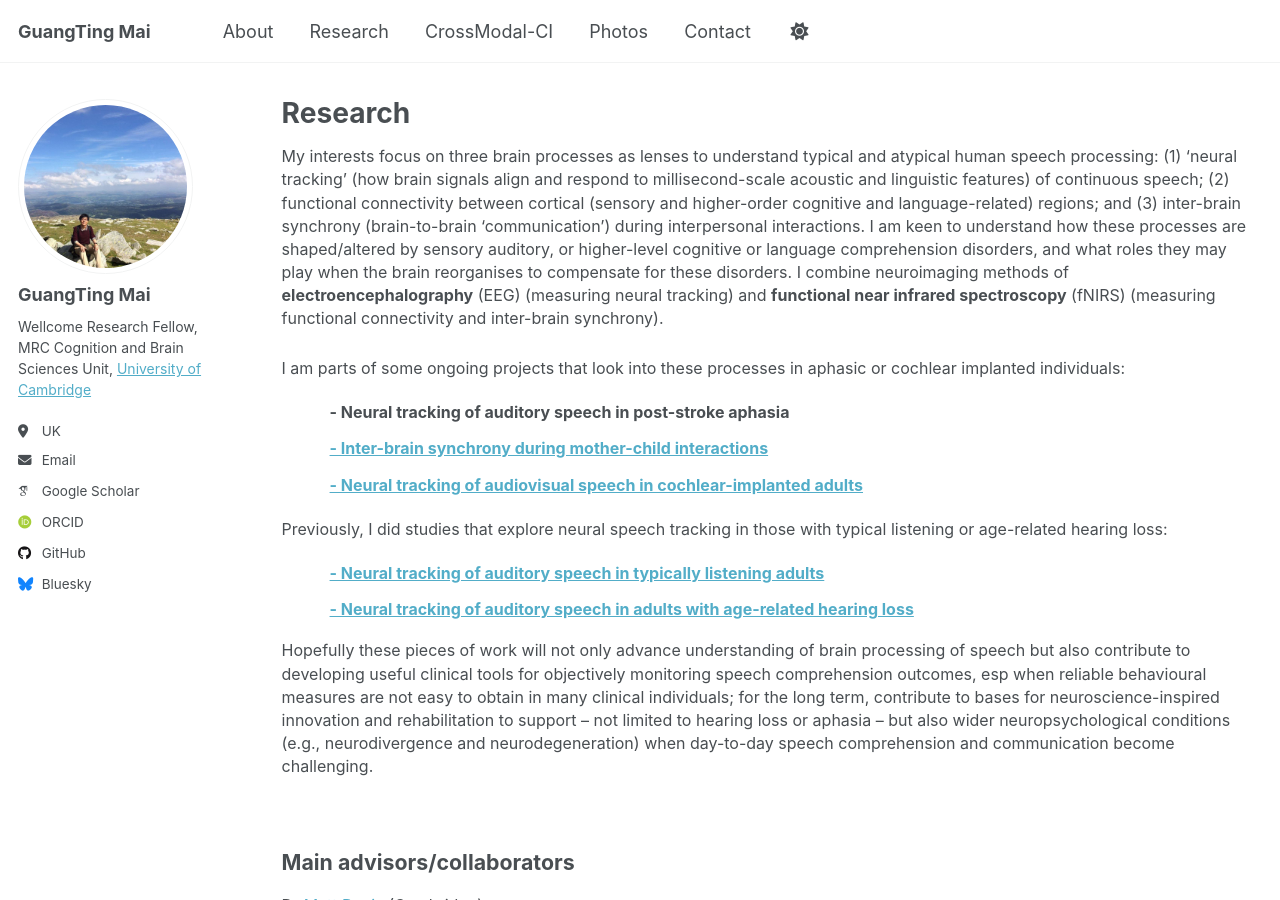
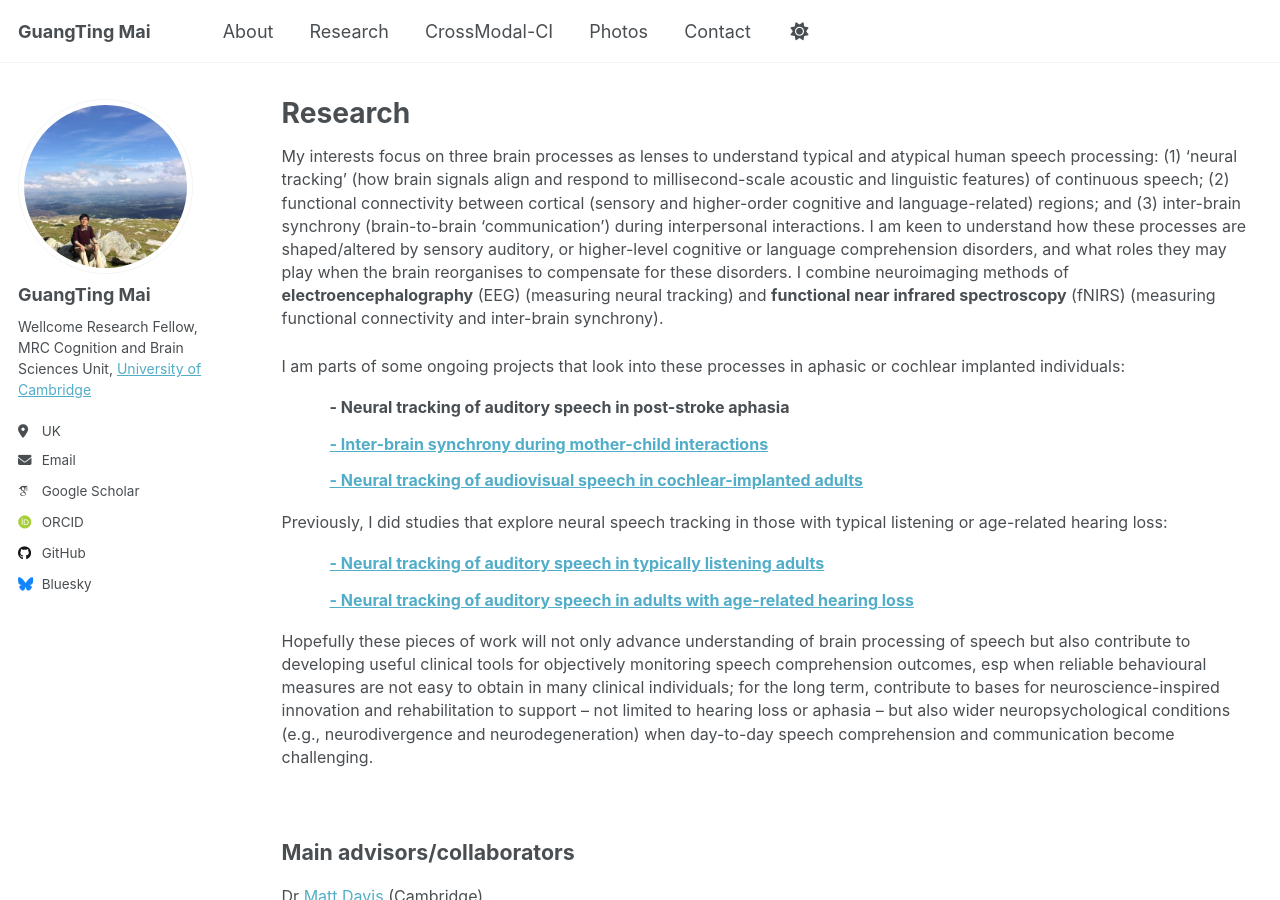
Before and after one commit to guangtingmai/guangtingmai.github.io, a Jekyll site: the page built from _pages/research.html, in a window 1280 px wide and 900 px high. Built offline with Jekyll 4.4.1, drawn with Linux system fonts in a browser that asks for light colours; some web fonts are replaced.

Commit message:
Update research.html

```diff
--- a/_pages/research.html
+++ b/_pages/research.html
@@ -12,11 +12,11 @@ author_profile: true
   and what roles they may play when the brain reorganises to compensate for these disorders. I combine neuroimaging methods of
   <strong>electroencephalography</strong> (EEG) (measuring neural tracking) and <strong>functional near infrared spectroscopy</strong> (fNIRS)
   (measuring functional connectivity and inter-brain synchrony).</span></p>
-<p><span style="font-size: 12pt;line-height: 1.8;display: block;margin-bottom: 0.15vh">I am parts of some ongoing projects that look into these processes in aphasic or cochlear implanted individuals:</span></p>
+<p><span style="font-size: 12pt;line-height: 1.5;display: block;margin-bottom: 0.15vh">I am parts of some ongoing projects that look into these processes in aphasic or cochlear implanted individuals:</span></p>
 <p><span style="font-size: 12pt;line-height: 0.8;display: block;margin-bottom: 0.05vh">&emsp;&emsp;&emsp;<strong>- Neural tracking of auditory speech in post-stroke aphasia</strong></span></p>
 <p><span style="font-size: 12pt;line-height: 0.8;display: block;margin-bottom: 0.05vh">&emsp;&emsp;&emsp;<a href="https://guangtingmai.github.io/interbrain-sync/"><strong>- Inter-brain synchrony during mother-child interactions</strong></a></span></p>
 <p><span style="font-size: 12pt;line-height: 0.8;display: block;margin-bottom: 0.15vh">&emsp;&emsp;&emsp;<a href="https://guangtingmai.github.io/crossmodal-ci/"><strong>- Neural tracking of audiovisual speech in cochlear-implanted adults</strong></a></span></p>
-<p><span style="font-size: 12pt;line-height: 1.8;display: block;margin-bottom: 0.15vh">Previously, I did studies that explore neural speech tracking in those with typical listening or age-related hearing loss:</span></p>
+<p><span style="font-size: 12pt;line-height: 1.5;display: block;margin-bottom: 0.15vh">Previously, I did studies that explore neural speech tracking in those with typical listening or age-related hearing loss:</span></p>
 <p><span style="font-size: 12pt;line-height: 0.8;display: block;margin-bottom: 0.05vh">&emsp;&emsp;&emsp;<a href="https://guangtingmai.github.io/neuraltrack-typical/"><strong>- Neural tracking of auditory speech in typically listening adults</strong></a></span></p>
 <p><span style="font-size: 12pt;line-height: 0.8;display: block;margin-bottom: 0.25vh">&emsp;&emsp;&emsp;<a href="https://guangtingmai.github.io/neuraltrack-hearingloss/"><strong>- Neural tracking of auditory speech in adults with age-related hearing loss</strong></a></span></p>
 <p><span style="font-size: 12pt;line-height: 1.45;display: block;margin-bottom: 0.15vh">Hopefully these pieces of work will not only advance
```
